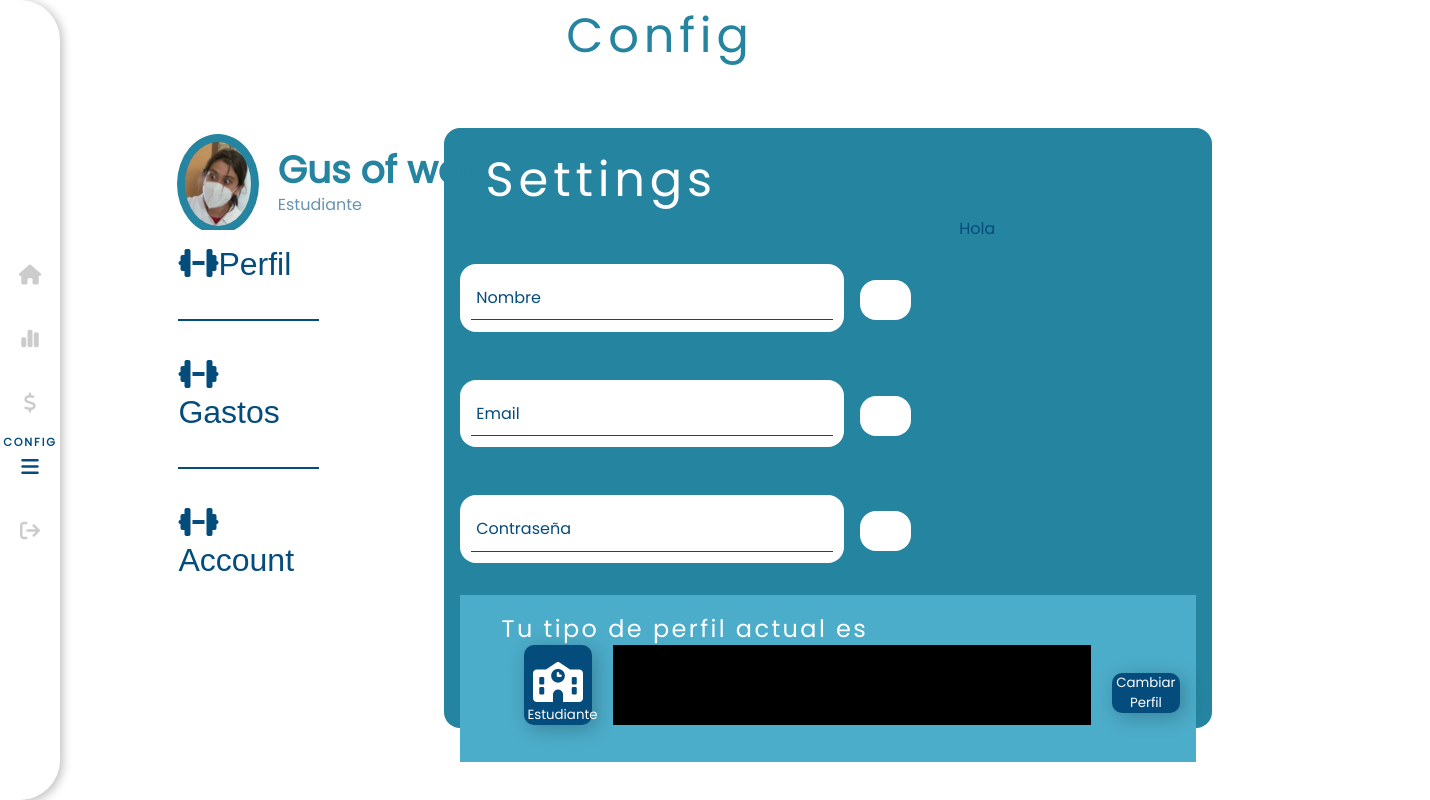
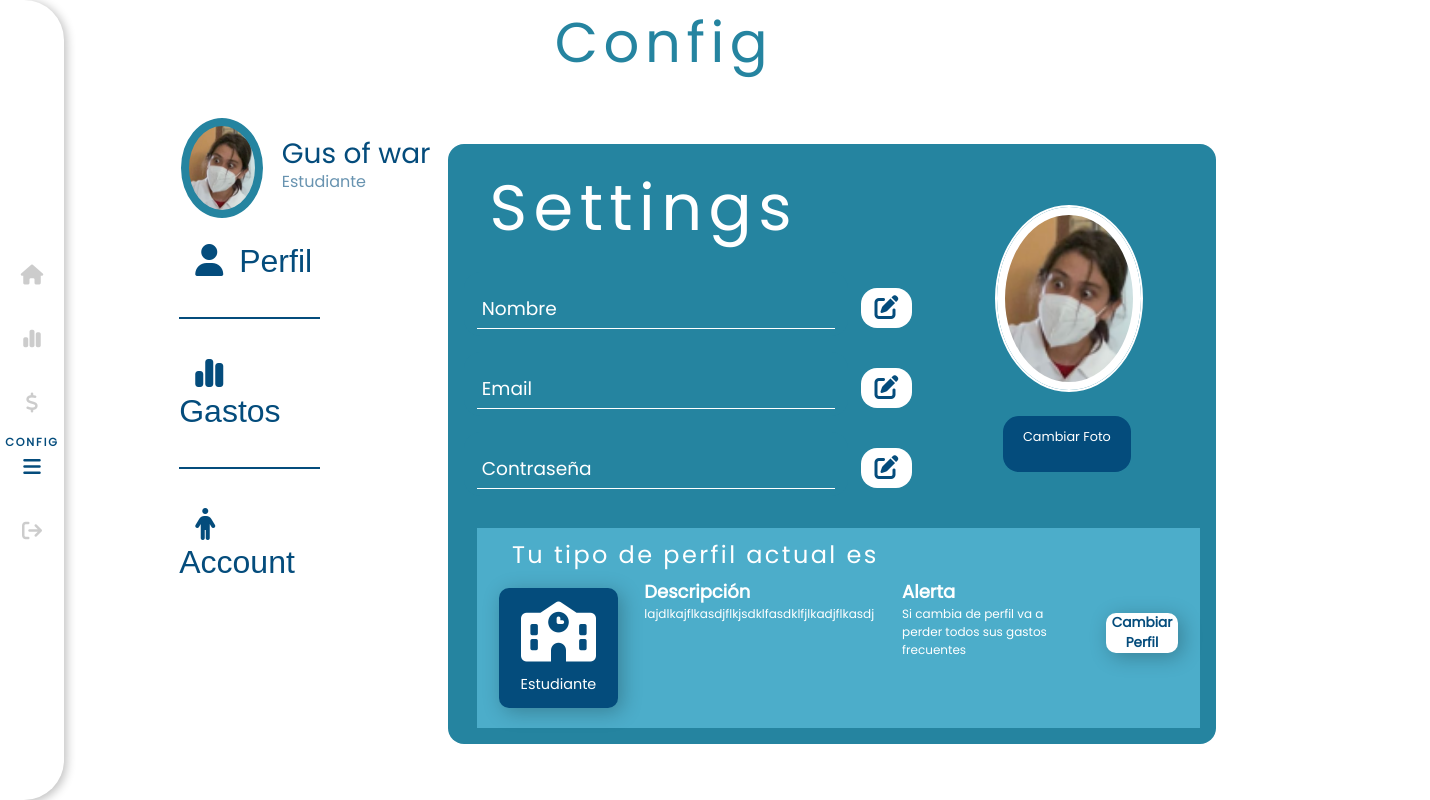
Before and after one commit to JobKhy/Baro, a React (Vite) app in the folder client/: page /config in a window 1280 px wide. Shown: the whole page, 1430 px wide, since content can reach past the window. Built offline with nearby package versions, Linux system fonts and the light colour scheme.

Commit message:
merge/Subpagina_Perfil_Terminada

```diff
--- a/client/src/componnets/Config.jsx
+++ b/client/src/componnets/Config.jsx
@@ -103,11 +103,11 @@ const canperf = ()=>{
                 <UserConfg User={"Gus of war"}/>
               </div>
               <div className="SubSet">
-                <SubSet name={"Perfil"} icons={"fa-solid fa-dumbbell"} e={btnperf}/>
+                <SubSet name={"Perfil"} icons={"fa-solid fa-user"} e={btnperf}/>
                 <div className="Line"></div>
-                <SubSet name={"Gastos"} icons={"fa-solid fa-dumbbell"} e={btngas}/>
+                <SubSet name={"Gastos"} icons={"fa-solid fa-chart-simple"} e={btngas}/>
                 <div className="Line"></div>
-                <SubSet name={"Account"} icons={"fa-solid fa-dumbbell"} e={btnacc}/>
+                <SubSet name={"Account"} icons={"fa-solid fa-person"} e={btnacc}/>
               </div>
             </div>
             <div className="PerfSettings" id='PerfSettings'>
@@ -150,20 +150,32 @@ const canperf = ()=>{
                     ></EntrySet>
                   </div>
                   <div className="PerfImg">
-                  Hola
-                 </div>
+                    <div className="ConUserPf-Set">
+                      <div className="Confcircle-Set">
+                        <div className="ConfcircleImg-Set"></div>
+                      </div>
+                    </div>
+                    <div className="SetPhoto">
+                      <p>Cambiar Foto</p>
+                      <input type={"file"} className="SetPhotoIn"></input>
+                    </div>
+                  </div>
                 </div>
                 <div className="PerfType" id='YourType'>
                     <h1>Tu tipo de perfil actual es</h1>
                     <div className="TypeBody">
-                    <button className="YourPerf" type="submit" disabled>
-                      <i className={"fa-solid fa-school"}></i>
-                      <br></br>
-                      <div className="text">
-                        <h4>Estudiante</h4>
-                      </div>
-                    </button>
-                    <div className="DesYourType">lajdlkajflkasdjflkjsdklfasdklfjlkadjflkasdjflkasdjflak </div>
+                    <SetPerfil
+                      icon={"fa-solid fa-school"}
+                      perfil={"Estudiante"}
+                      />
+                    <div className="DesYourType">
+                      <h2 className='DesYourType-Title'>Descripción</h2>
+                      <p className='DesYourType-Des'>lajdlkajflkasdjflkjsdklfasdklfjlkadjflkasdj</p>
+                    </div>
+                    <div className="AlertYourType">
+                      <h2 className='AlertYourType-Title'>Alerta</h2>
+                      <p className='AlertYourType-Des'>Si cambia de perfil va a perder todos sus gastos frecuentes</p>
+                    </div>
                     <button className='BtnChangeType' onClick={setperf}>Cambiar Perfil</button>
                     </div>
                 </div>
@@ -175,16 +187,16 @@ const canperf = ()=>{
                       perfil={"Estudiante"}
                       />
                       <SetPerfil
-                      icon={"fa-solid fa-school"}
-                      perfil={"Estudiante"}
+                      icon={"fa-solid fa-briefcase"}
+                      perfil={"Trabajador"}
                       />
                       <SetPerfil
-                      icon={"fa-solid fa-school"}
-                      perfil={"Estudiante"}
+                      icon={"fa-solid fa-house"}
+                      perfil={"Sin oficio"}
                       />
                       <SetPerfil
-                      icon={"fa-solid fa-school"}
-                      perfil={"Estudiante"}
+                      icon={"fa-solid fa-user"}
+                      perfil={"Otro"}
                       />
                       <button className='BtnChangeType' onClick={canperf}>Cancel</button>
                     </div>
@@ -193,8 +205,9 @@ const canperf = ()=>{
             </div>
             <div className="GasSettings" id='GasSettings'>
               <div><h1>Gastos</h1></div>
-              <Perfil icon={"fa-solid fa-school"} perfil={"Estudiante"} descripcion={"En este perfil encontraras gastos basicos como transporte, telefonia y alimentos."} des={'../home'}></Perfil>
+              <div className="ListFrec">
 
+              </div>
             </div>
             <div className="AccountSettings" id='AccountSettings'>
               <div><h1>Account</h1></div>
--- a/client/src/componnets/ModulesForm.jsx
+++ b/client/src/componnets/ModulesForm.jsx
@@ -218,14 +218,14 @@ export const EntrySet = ({ Id, Name, Type, ExtraProps,e1,e2,e3,id1,id2,id3}) =>
         <span className="Setlogin-line"></span>
       </div>
     </div>
-    <div className="SetDat" id={id1}><button className="BtnSetDat" onClick={e1}><i className="BsPencilSquare"></i></button></div>
+    <div className="SetDat" id={id1}><button className="BtnSetDatI" onClick={e1}><i class="fa-solid fa-pen-to-square"></i></button></div>
     <div className="SetDat-Can DisNone" id={id2}><button className="BtnSetDat-Can" onClick={e2}>Cancel</button></div>
     <div className="SetDat DisNone" id={id3}><button className="BtnSetDat" onClick={e3}>Cambiar</button></div>
     </div>
 
   );
 };
-export const SetPerfil = ({ icon, perfil, descripcion }) => {
+export const SetPerfil = ({ icon, perfil }) => {
   return (
       <button className="SetBt-perfiles" type="submit">
         <i className={icon}></i>
@@ -236,3 +236,12 @@ export const SetPerfil = ({ icon, perfil, descripcion }) => {
       </button>
   );
 };
+
+export const GasFrec = ({ icon, perfil }) => {
+  return (
+      <div className="ContainerFrec">
+        <div className="NameFrec"></div>
+
+      </div>
+  );
+};
--- a/client/src/css/Extras.css
+++ b/client/src/css/Extras.css
@@ -19,11 +19,11 @@
     position: relative;
     width: calc(100vw - 80px);
     height: 10vh;
-    padding: 0 auto;
     text-transform: capitalize;
 }
 
 .typeOfGraph h1{
+    font-size: 7vh;
     text-align: center;
 }
 
@@ -99,11 +99,11 @@
 .SubSet{
     grid-column: 1/3;
     grid-row: 2/4;
-    padding: 1rem;
+    padding: 1vw;
     display: grid;
     background-color: white;
     margin-left: 8vw;
-    margin-top: 1rem;
+    margin-top: 4vh;
     position: absolute;
     width: 20vw;
     height: 50vh;
@@ -129,7 +129,7 @@
 .Perfil{
     background-color: #fff;
     margin-left:8vw ;
-    margin-top: 2rem;
+    margin-top: 2vh;
     grid-row: 1/4;
     grid-column: 1/4;
     width: 25vw;
@@ -137,6 +137,31 @@
 }
 .PagSet{
     width: 30vw;
+}
+.Confcircle-Set{
+    position: absolute;
+    width:  300.4%;
+    height: 1000%;
+    background-color: none;
+    border-radius: 100%;
+    border: white solid 2px;
+    position: relative;
+    align-items: center;
+    align-content: center;
+    justify-content: center;
+    justify-items: center;
+}
+.ConfcircleImg-Set{
+    position: relative;
+    border: white solid 8px;
+    width: 100%;
+    height: 100%;
+    border-radius: 100%;
+    background-image: url(../Img/PFP.png);
+    background-repeat: no-repeat;
+    background-size: cover;
+    background-position-x: center;
+    background-position-y: center;
 }
 .Confcircle{
     position: absolute;
@@ -175,6 +200,12 @@
     font-size: 4vh;
     width: 100%;
     height: 100%;
+}.ConUserPf-Set{
+    position: absolute;
+    width: 33%;
+    height: 13%;
+    margin: 13px;
+    display: flex;
 }
 .ConUserPf{
     position: absolute;
@@ -203,7 +234,15 @@
     color: var(--ter-color);
     opacity: 0.6;
 }
+.ConNamePf h2{
+    font-family: 'Poppins';
+    font-style: normal;
+    font-weight: 500;
+    font-size: 3.5vh;
+    color: var(--ter-color);
+}
 .GasIcon{
+    margin: 2vh;
     color: var(--ter-color);
 }
 /*DIVS_DINAMICOS*/
@@ -212,8 +251,8 @@
     padding: 1rem;
     border-radius: 1rem;
     display: grid;
-    margin-top:3rem ;
-    margin-right: 5rem;
+    margin-top:8vh ;
+    margin-right: 5vw;
     background-color: var(--sec-color);
     grid-column: 2/3;
     width: 60vw;
@@ -224,46 +263,53 @@
     margin-left: 2vw;
     color: white;
     height: 15%;
+    font-size: 8vh;
 }
 /*inputs de perfil*/
 .Setlogin-container{
     width: 30vw;
+    height: 8vh;
     border-radius: 1em;
-    padding: .7em;
-    background-color: white;
-	margin-top: 3em;
+    padding-top: 3vh;
+    padding-left: 1vw;
+    padding-right: 1vw;
+    background-color:var(--sec-color);
+	margin-top: 2vh;
 	display: grid;
 	gap: 2.5em;
 }
 .Setlogin-group{
+    bottom: 1.3vh;
 	position: relative;
 	--color: var(--ter-color);
 }
 .Setlogin-input{
 	width: 100%;
-	font-size: 1rem;
-	padding: .6em .3em;
+	font-size: 3vh;
+	padding: .5vh;
 	background: none;
 	border: none;
 	outline: none;
-	border-bottom: 1px solid var(--ter-color);
+	border-bottom: 1px solid white;
 	font-family: Poppins;
 }
 
 
 .Setlogin-input:focus,
 .Setlogin-input:not(:placeholder-shown){
-	color: black;
+    font-size: 1.45vw;
+	color: white;
 }
 
 .Setlogin-input:focus + .Setlogin-label,
 .Setlogin-input:not(:placeholder-shown) + .Setlogin-label{
 	transform: translateY(-12px) scale(.7);
 	transform-origin: left top;
-	color: var(--main-color);
+	color: var(--ter-color)
 }
 .Setlogin-label{
-	color: var(--ter-color);
+    font-size: 1.45vw;
+	color: white;
 	cursor: pointer;
 	position: absolute;
 	top: 0%;
@@ -278,13 +324,26 @@
 	left: 0;
 	width: 100%;
 	height: 1px;
-	background-color: var(--ter-color);
+	background-color: white;
 	transform: scale(0);
 	transform: left bottom;
 	transition: transform .4s;
         font-family: Poppins;
 }
+.BtnSetDatI{
+    position: absolute;
+    text-align: center;
+    font-size: 3vh;
+    color:var(--ter-color);
+    border: none;
+    background-color: transparent;
+    width: 100%;
+    height: 100%;
+}
 .BtnSetDat{
+    position: absolute;
+    text-align: center;
+    font-size: 1.5vh;
     color:var(--ter-color);
     border: none;
     background-color: transparent;
@@ -292,6 +351,9 @@
     height: 100%;
 }
 .BtnSetDat-Can{
+    position: absolute;
+    text-align: center;
+    font-size: 1.5vh;
     color:white;
     border: none;
     background-color: transparent;
@@ -299,40 +361,44 @@
     height: 100%;
 }
 .SetDat{
+    position: relative;
+    align-items: center;
     border-radius: 1em;
     background-color: white;
     width: 4vw;
     height: 5vh;
-    margin-top: 4em;
-    margin-left: 1em;
+    margin-top: 4vh;
+    margin-left: 1vw;
 }
 .SetDat-Can{
+    position: relative;
+    align-items: center;
     color: white;
     border-radius: 1em;
     background-color: var(--ter-color);
     width: 4vw;
     height: 5vh;
-    margin-top: 4em;
-    margin-left: 1em;
+    margin-top: 4vh;
+    margin-left: 1vw;
 }
 .InputSetContainer{
     display: flex;
 }
 /*perfil tipo*/
 .SetBt-perfiles{
-    float: left;
+    font-size: 1.5vh;
+    width: 10vw;
+    height: 15vh;
     background-color: var(--ter-color);
     box-shadow: 4px 4px 20px rgba(0, 0, 0, 0.25);
     border-radius: 10px;
     border: none;
-    width: 30%;
-    height: 10vh;
-    margin-top: 2%;
-    margin-left: 3rem;
+    margin-top: 3vh;
+    margin-left: 1vw;
+    margin-right: 1vw;
 }
 .SetBt-perfiles i{
     margin: .1em;
-    float: left;
     font-size: 500%;
     color:#FFFFFF;
     align-items: center;
@@ -340,6 +406,7 @@
 
 }
 .SetBt-perfiles h4{
+    text-align: center;
     font-family: 'Poppins';
     font-style: normal;
     font-size: 1.2em;
@@ -357,53 +424,65 @@
     opacity: 0.65;
 }
 .YourPerf{
-    float: left;
+    text-align: center;
+    margin-top: 1vh;
     background-color: var(--ter-color);
     box-shadow: 4px 4px 20px rgba(0, 0, 0, 0.25);
     border-radius: 10px;
     border: none;
-    width: 10%;
-    height: 10vh;
+    width: 12vw;
+    height: 15vh;
     margin-top: 2%;
-    margin-left: 3rem;
+    margin-left: 1vw;
 }
 .YourPerf i{
-    font-size: 300%;
+    font-size: 4vw;
     color:#FFFFFF;
     align-items: center;
     align-content: center;
 
 }
 .YourPerf h4{
-    text-align: center;
-    width: 100%;
+    margin-inline-start: 2.3vw;
     position: absolute;
     font-family: 'Poppins';
     font-style: normal;
-    font-size: 1em;
+    font-size: 2vh;
     color:#FFFFFF;
     font-weight: 500;
 }
 .BtnChangeType{
-    color: white;
-    float: right;
-    background-color: var(--ter-color);
+    color: var(--ter-color);
+    background-color: white;
     box-shadow: 4px 4px 20px rgba(0, 0, 0, 0.25);
     border-radius: 10px;
     border: none;
     font-family: 'Poppins';
     font-style: normal;
-    font-weight: 500;
-    width: 10%;
+    font-size: 1.7vh;
+    font-weight: 600;
+    width: 6vw;
     height: 5vh;
-    margin-top: 6%;
+    margin-top: 7%;
+    margin-left: 1vw;
 }
 .DesYourType{
-    margin-right: 3%;
-    margin-left: 3%;
+    color: white;
+    font-size: 1.5vh;
+    margin-right: 1%;
+    margin-left: 2%;
     margin-top: 2%;
-    background-color: black;
-    width: 70%;
+    background-color: transparent;
+    width: 20vw;
+}
+.AlertYourType{
+    color: white;
+    font-size: 1.5vh;
+    margin-right: 2%;
+    margin-left: 2%;
+    margin-top: 2%;
+    background-color: transparent;
+    width: 15vw;
 }
 /*estructura de perfil*/
 .PerfBody{
@@ -420,21 +499,53 @@
     height: 60%;
 }
 .PerfImg{
-    margin-left: 3em;
-    color: var(--ter-color);
+    height: 100%;
+    width: 35vw;
+    position: absolute;
+    right: -17vw;
+    bottom: 8vh;
+}
+.SetPhoto{
+    padding: 1vw;
+    border-radius: 1rem;
+    font-size: 1vw;
+    position: relative;
+    top: 28vh;
+    margin-left: 1.6vw;
+    width: 10vw;
+    height: 7vh;
+    background-color: var(--ter-color);
+}
+.SetPhoto p{
+    color: white;
+    text-align: center;
+}
+.SetPhotoIn{
+    width: 100%;
+    height: 100%;
+    position: absolute;
+    opacity: 0;
+    top: 0;
+    left: 0;
+    right: 0;
+    bottom: 0;
 }
 .PerfType{
-    padding: 1em;
+    width: 56.5vw;
+    margin-left: 1vw;
+    margin-right: 1vw;
+    margin-top:2vh ;
+    padding: 1.2vh;
     position: relative;
-    margin-top: 2em;
-    margin-bottom: 1rem;
+    margin-top: 4vh;
     background-color: var(--main-color);
-    height: 80%;
+    height: 25vh;
 }
 .PerfType h1{
     font-size: 3vh;
 }
 .TypeBody{
+    position: absolute;
     display: flex;
 }
 /*DIV_GASTOS*/
```
